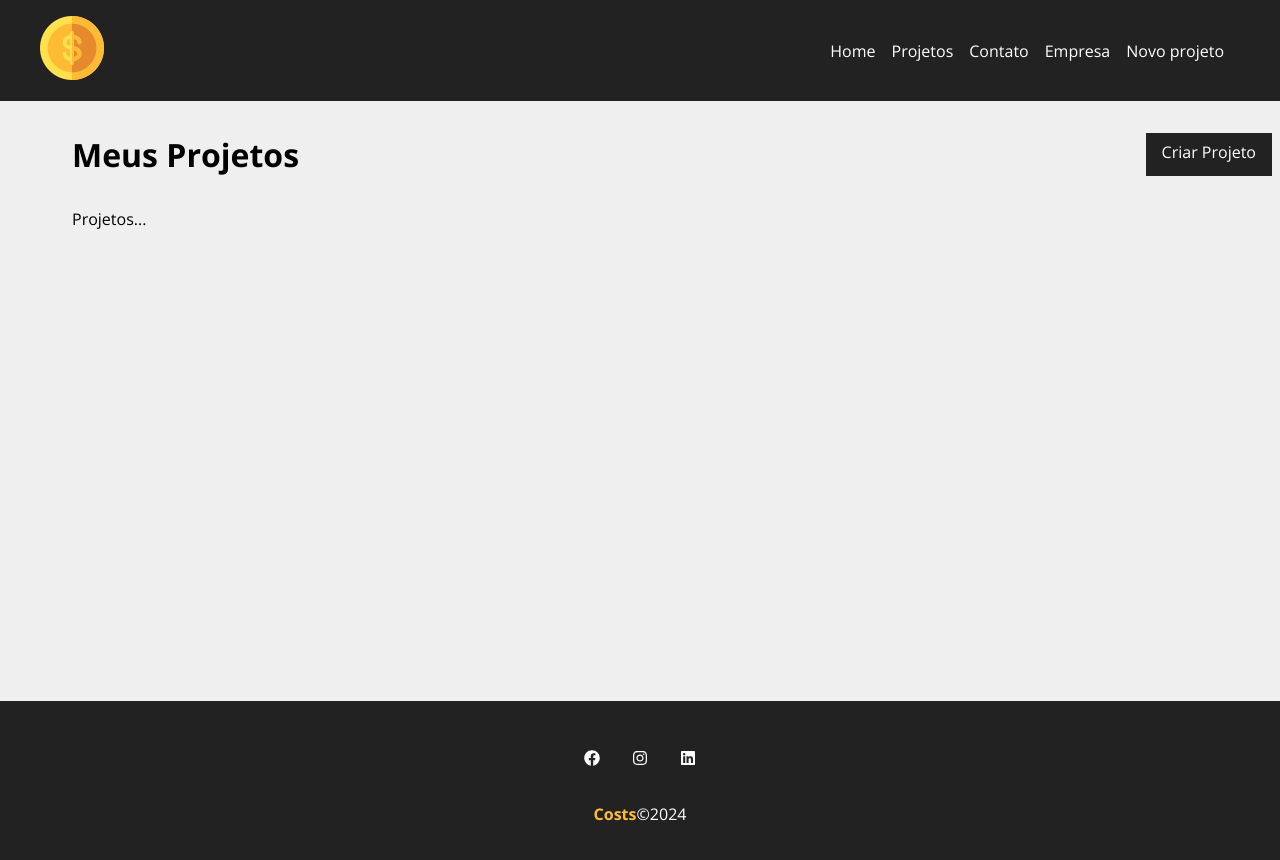
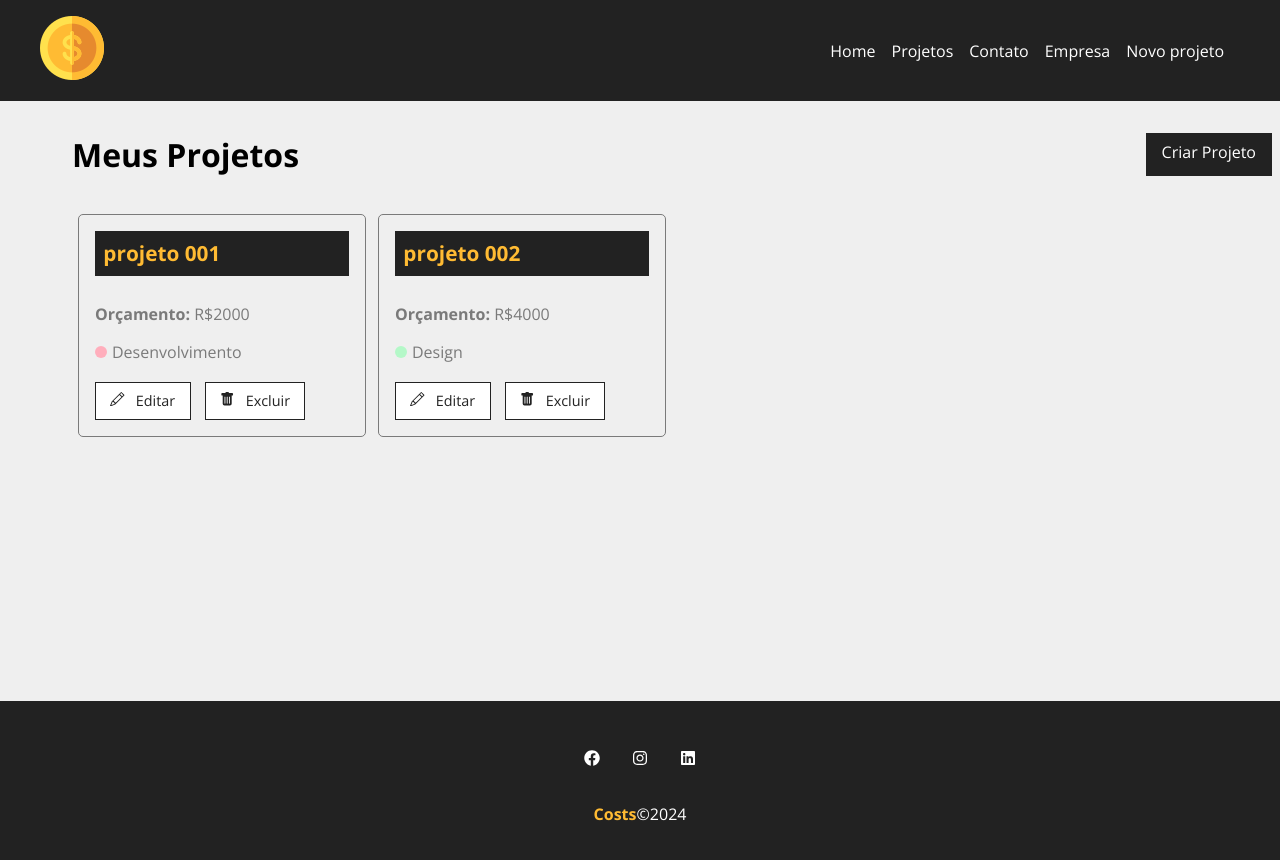
Before and after one commit to igor-xavier/costs, a React (Create React App) app in the folder costs/: page /projects in a window 1280 px wide. Shown: the top 860 px of the page. Built offline with nearby package versions, Linux system fonts and the light colour scheme; data requests are answered from the project's data file.

Commit message:
add componente loader e cards de projetos

```diff
--- a/costs/db.json
+++ b/costs/db.json
@@ -1,5 +1,28 @@
 {
-  "projects": [],
+  "projects": [
+    {
+      "id": "c81f",
+      "name": "projeto 001",
+      "budget": "2000",
+      "category": {
+        "id": "2",
+        "name": "Desenvolvimento"
+      },
+      "cost": 0,
+      "services": []
+    },
+    {
+      "id": "dd07",
+      "name": "projeto 002",
+      "budget": "4000",
+      "category": {
+        "id": "3",
+        "name": "Design"
+      },
+      "cost": 0,
+      "services": []
+    }
+  ],
   "categories": [
     {
       "id": 1,
--- /dev/null
+++ b/costs/src/components/layout/Loading.js
@@ -0,0 +1,10 @@
+import styles from './Loading.module.css'
+import loading from '../../img/loading.svg'
+function Loading(){
+    return(
+        <div className={styles.loaderContainer}>
+            <img className={styles.loader}src={loading} alt="Loading"/>
+        </div>
+    )
+}
+export default Loading
--- /dev/null
+++ b/costs/src/components/layout/Loading.module.css
@@ -0,0 +1,10 @@
+.loaderContainer{
+    width: 100%;
+    height: 100%;
+    display: flex;
+    justify-content: center;
+    align-items: center;
+}
+.loader{
+    width: 50px;
+}
--- a/costs/src/components/pages/Projects.js
+++ b/costs/src/components/pages/Projects.js
@@ -3,10 +3,30 @@
 import styles from './Projects.module.css'
 import Container from '../layout/Container'
 import LinkButton from '../layout/LinkButton'
+import ProjectCard from "../project/ProjectCard"
+import { useState, useEffect } from "react"
+import Loading from "../layout/Loading"
 function Projects (){
+    let message = ''
+    const [projects, setProjects] = useState([])
+    const location = useLocation()
+    const [removeLoading, setRemoveLoading] = useState(false)
 
-    const location = useLocation()
-    let message = ''
+    useEffect(() => {
+        fetch('http://localhost:5000/projects',{
+            method:'GET',
+            headers:{
+                'Content-type':'application/json',
+            },
+        })
+        .then(resp => resp.json())
+        .then(data=>{
+            console.log(data)
+            setProjects(data)
+            setRemoveLoading(true)
+        }).catch(err=> console.log(err))
+    }, [])
+
     if(location.state){
         message = location.state.message
     }
@@ -18,7 +38,20 @@
             </div>
             {message && <Message type="success" msg={message}/>}
             <Container customClass="start">
-        <p>Projetos...</p>
+                {projects.length > 0 &&
+                 projects.map((project) =>
+                 <ProjectCard
+                 name={project.name}
+                 id={project.id}
+                 budget={project.budget}
+                 category={project.category.name}
+                 key={project.id}
+                 />)
+                }
+                {!removeLoading && <Loading/>}
+                {removeLoading && projects.length === 0 &&(
+                    <p>Não há projetos cadastrados</p>
+                )}
             </Container>
 
         </div>
--- /dev/null
+++ b/costs/src/components/project/ProjectCard.js
@@ -0,0 +1,26 @@
+import styles from './ProjectCard.module.css'
+import { Link} from 'react-router-dom'
+import {BsPencil, BsFillTrashFill} from 'react-icons/bs'
+function ProjectCard ({id, name, budget, category, handleRemove}){
+    return(
+        <div className={styles.projectCard}>
+            <h4>{name}</h4>
+            <p>
+                <span>Orçamento: </span>R${budget}
+            </p>
+            <p className={styles.categoryText}>
+                <span className={`${styles[category.toLowerCase()]}`}></span>{category}
+            </p>
+            <div className={styles.projectCardActions}>
+                <Link to ='/'>
+                    <BsPencil/> Editar
+                </Link>
+                <button>
+                    <BsFillTrashFill/> Excluir
+                </button>
+            </div>
+
+        </div>
+    )
+}
+export default ProjectCard
--- /dev/null
+++ b/costs/src/components/project/ProjectCard.module.css
@@ -0,0 +1,73 @@
+.projectCard{
+    padding: 1em;
+    border: 1px solid #7A7A7A;
+    border-radius: 5px;
+    width: 24%;
+    margin: 0.5%;
+}
+.projectCard h4{
+    background-color: #222;
+    color: #FFBB33;
+    padding: 0.4em;
+    margin-bottom: 1.3em;
+    font-size: 1.3em;
+}
+.projectCard p {
+    color: #7A7A7A;
+    margin-bottom: 1em;
+}
+.projectCard p span{
+    font-weight: bold;
+}
+.categoryText{
+    display: flex;
+    align-items: center;
+}
+.categoryText span{
+    display: block;
+    width: 12px;
+    height: 12px;
+    border-radius: 50%;
+    background-color: #CCC;
+    margin-right: 5px;
+}
+.categoryText .infra{
+    background-color: #A0E7E5;
+}
+.categoryText .desenvolvimento{
+    background-color: #FFAEBC;
+}
+.categoryText .design{
+    background-color: #B4F8C8;
+}
+.categoryText .planejamento{
+    background-color: #FBE7C6;
+}
+.projectCardActions{
+    margin-top: 1.2em;
+    display: flex;
+    align-items: center;
+}
+.projectCardActions a,
+.projectCardActions button{
+    text-decoration: none;
+    border: none;
+    background-color: #FFF;
+    color: #222;
+    font-size: .9em;
+    padding: .6em 1em;
+    cursor: pointer;
+    margin-right: 1em;
+    border: 1px solid #222;
+    align-items: center;
+    justify-content: center;
+    transition: 0.5s;
+}
+.projectCardActions svg{
+    margin-right: .5em;
+}
+.projectCardActions a:hover,
+.projectCardActions button:hover{
+    background-color: #222;
+    color:#FFBB33;
+}
```
